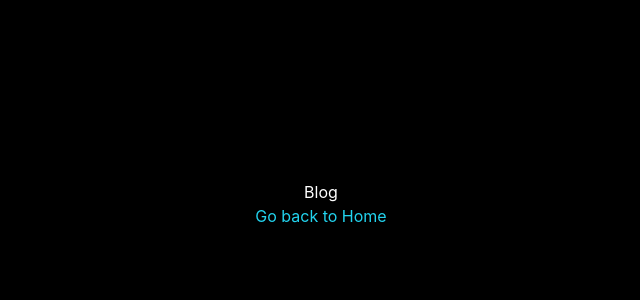
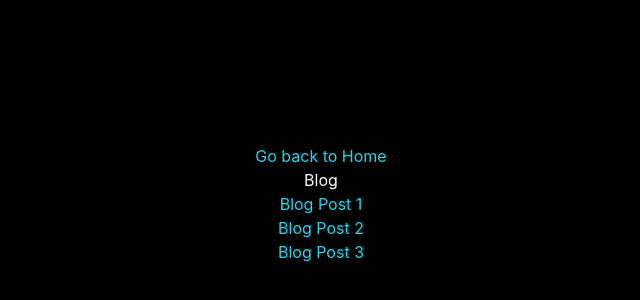
Before and after one commit to emanuelefavero/react-essentials, a React (Vite) app: page /blog in a window 1280 px wide. Shown: the part 180-480 px from the top of the page, without its empty margins (319-959 px from the left). Built offline with nearby package versions, Linux system fonts and the light colour scheme.

Commit message:
add blog post page

```diff
--- a/src/App.tsx
+++ b/src/App.tsx
@@ -2,6 +2,7 @@ import './App.css'
 import { createBrowserRouter, RouterProvider } from 'react-router-dom'
 import Home from './pages/Home'
 import Blog from './pages/Blog'
+import BlogPost from './pages/BlogPost'
 
 const router = createBrowserRouter([
   // * HOME
@@ -15,6 +16,10 @@ const router = createBrowserRouter([
     path: '/blog',
     element: <Blog />,
   },
+  {
+    path: '/blog/:id',
+    element: <BlogPost />,
+  },
 ])
 
 function App() {
--- a/src/pages/Blog.tsx
+++ b/src/pages/Blog.tsx
@@ -1,12 +1,41 @@
 import { Link } from 'react-router-dom'
+
+// TIP: In a real application, you would fetch this data from an API
+const posts = [
+  {
+    id: 1,
+    title: 'Blog Post 1',
+    content: 'This is the first blog post',
+  },
+  {
+    id: 2,
+    title: 'Blog Post 2',
+    content: 'This is the second blog post',
+  },
+  {
+    id: 3,
+    title: 'Blog Post 3',
+    content: 'This is the third blog post',
+  },
+]
 
 export default function Blog() {
   return (
     <>
-      <h2>Blog</h2>
       <Link to='/' className='text-cyan-400'>
         Go back to Home
       </Link>
+      <h1>Blog</h1>
+
+      <ul>
+        {posts.map((post) => (
+          <li key={post.id}>
+            <Link to={`/blog/${post.id}`} className='text-cyan-400'>
+              {post.title}
+            </Link>
+          </li>
+        ))}
+      </ul>
     </>
   )
 }
--- /dev/null
+++ b/src/pages/BlogPost.tsx
@@ -0,0 +1,36 @@
+import { Link } from 'react-router-dom'
+import { useParams } from 'react-router-dom'
+
+// TIP: In a real application, you would fetch this data from an API by passing the id to a function
+const posts = [
+  {
+    id: 1,
+    title: 'Blog Post 1',
+    content: 'This is the first blog post',
+  },
+  {
+    id: 2,
+    title: 'Blog Post 2',
+    content: 'This is the second blog post',
+  },
+  {
+    id: 3,
+    title: 'Blog Post 3',
+    content: 'This is the third blog post',
+  },
+]
+
+export default function BlogPost() {
+  const { id } = useParams()
+  const post = posts.find((post) => post.id === Number(id)) // TIP: This method replaces fetching the data from an API
+
+  return (
+    <>
+      <Link to='/blog' className='text-cyan-400'>
+        Go back to Blog
+      </Link>
+      <h1>{post?.title}</h1>
+      <p>{post?.content}</p>
+    </>
+  )
+}
--- a/src/pages/Home.tsx
+++ b/src/pages/Home.tsx
@@ -48,6 +48,8 @@ export default function Home() {
         className='w-full h-full flex
     justify-center items-center flex-col'
       >
+        <h1 className='text-4xl font-bold mb-10'>Home</h1>
+
         {/* Images */}
         <div>
           <img src={image} alt='react' />
```
